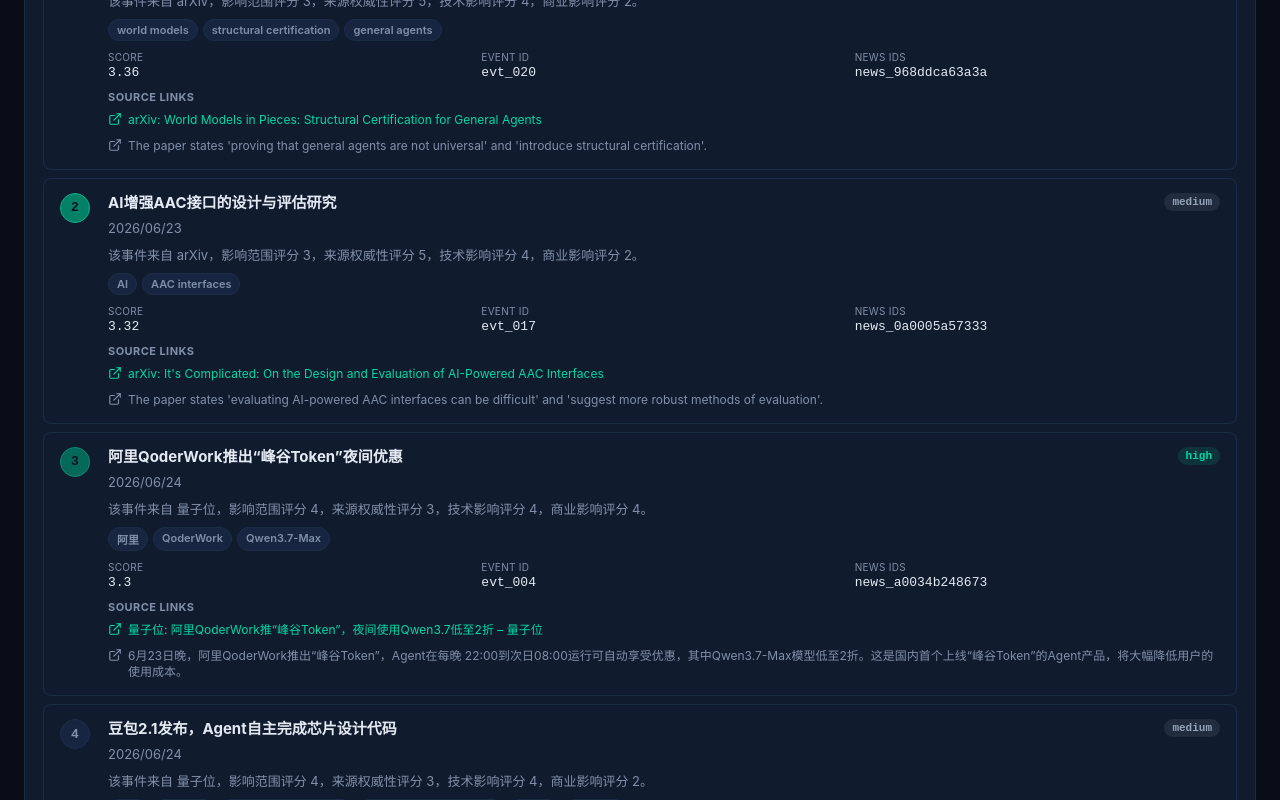
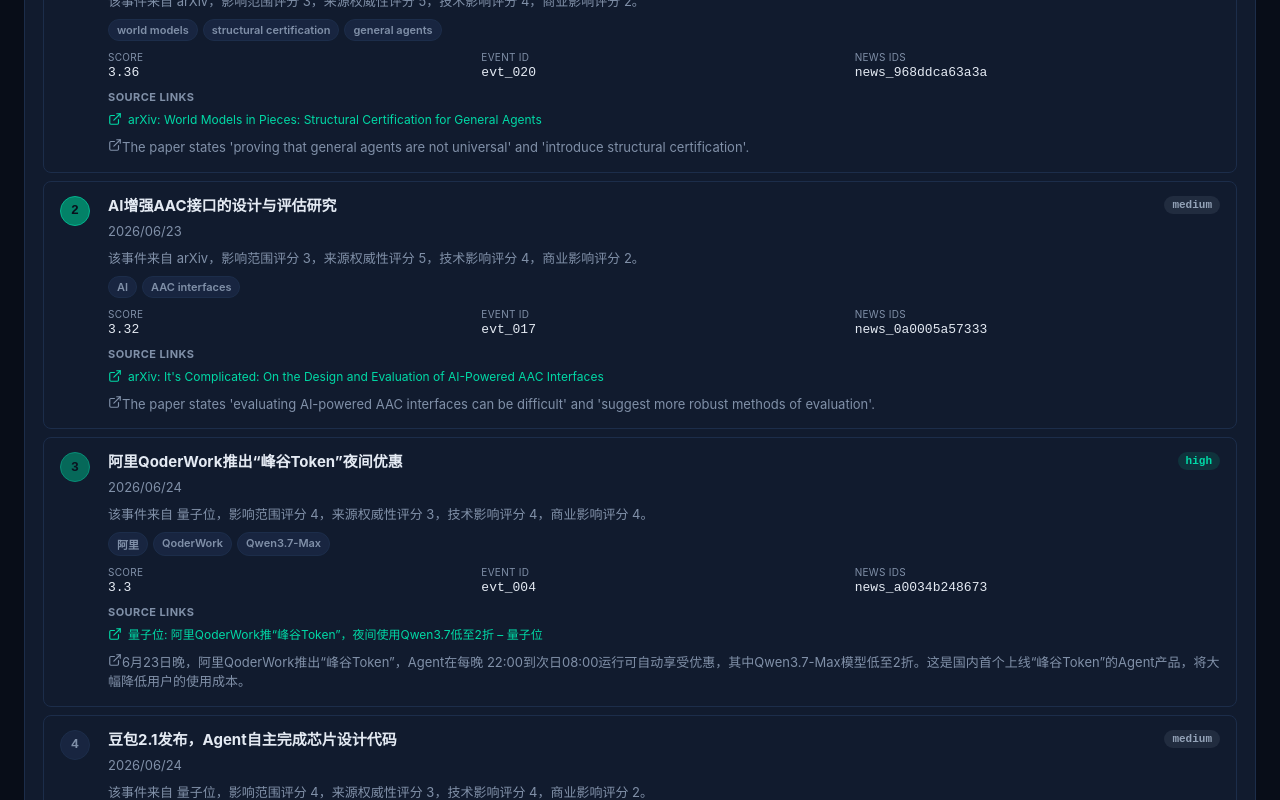
Before and after one commit to LvienOeria/daily-ai-insight-engine-v2, a React (Vite) app in the folder frontend/: page / in a window 1280 px wide. Shown: the part 1720-2520 px from the top of the page. Built offline with nearby package versions, Linux system fonts and the light colour scheme.

Commit message:
Fix evidence list: remove display:grid causing layout issues

```diff
--- a/frontend/src/styles/global.css
+++ b/frontend/src/styles/global.css
@@ -442,8 +442,7 @@
 }
 .source-links a:hover { text-decoration: underline; }
 .evidence-list li, .evidence-block li {
-  display: grid; grid-template-columns: 14px 1fr; gap: 6px;
-  color: var(--text-secondary); font-size: 12px; line-height: 1.4;
+  color: var(--text-secondary); font-size: 13px; line-height: 1.5;
 }
 .compact-links { margin: 8px 0; }
 
```
